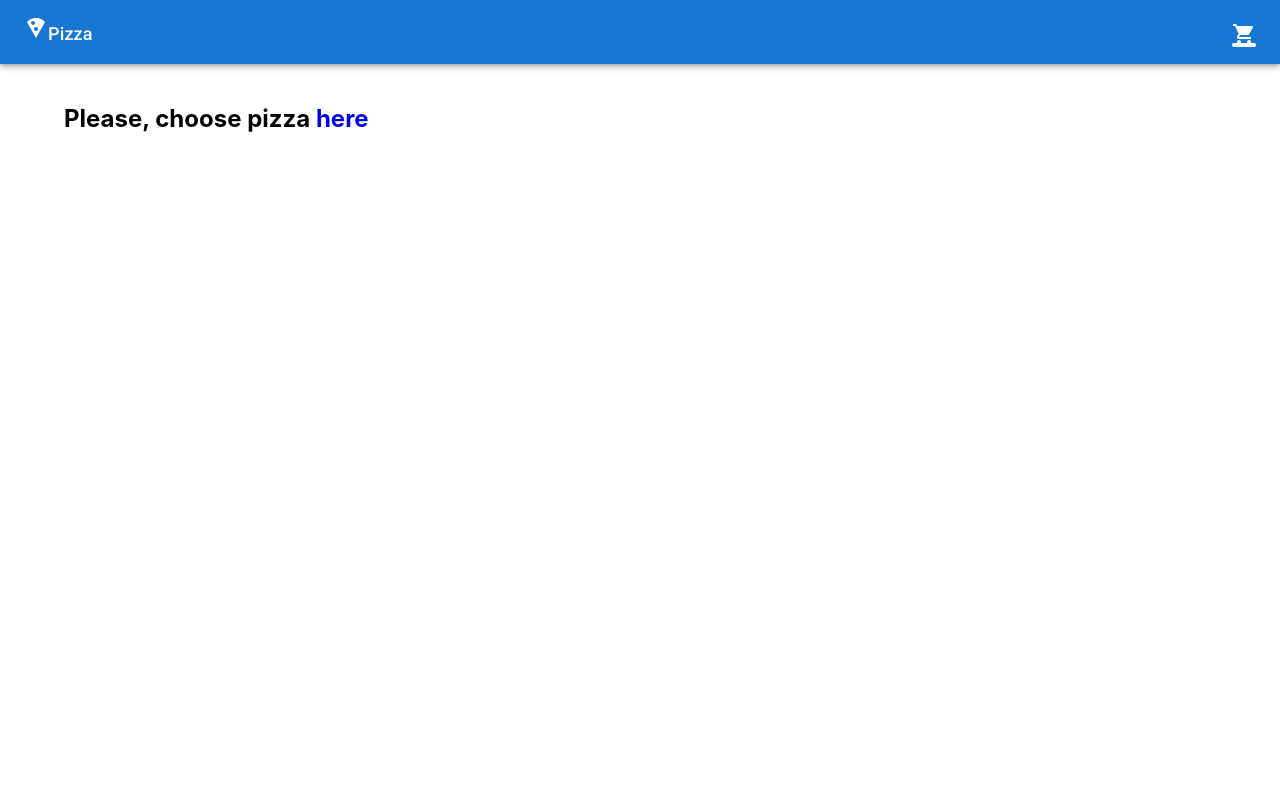
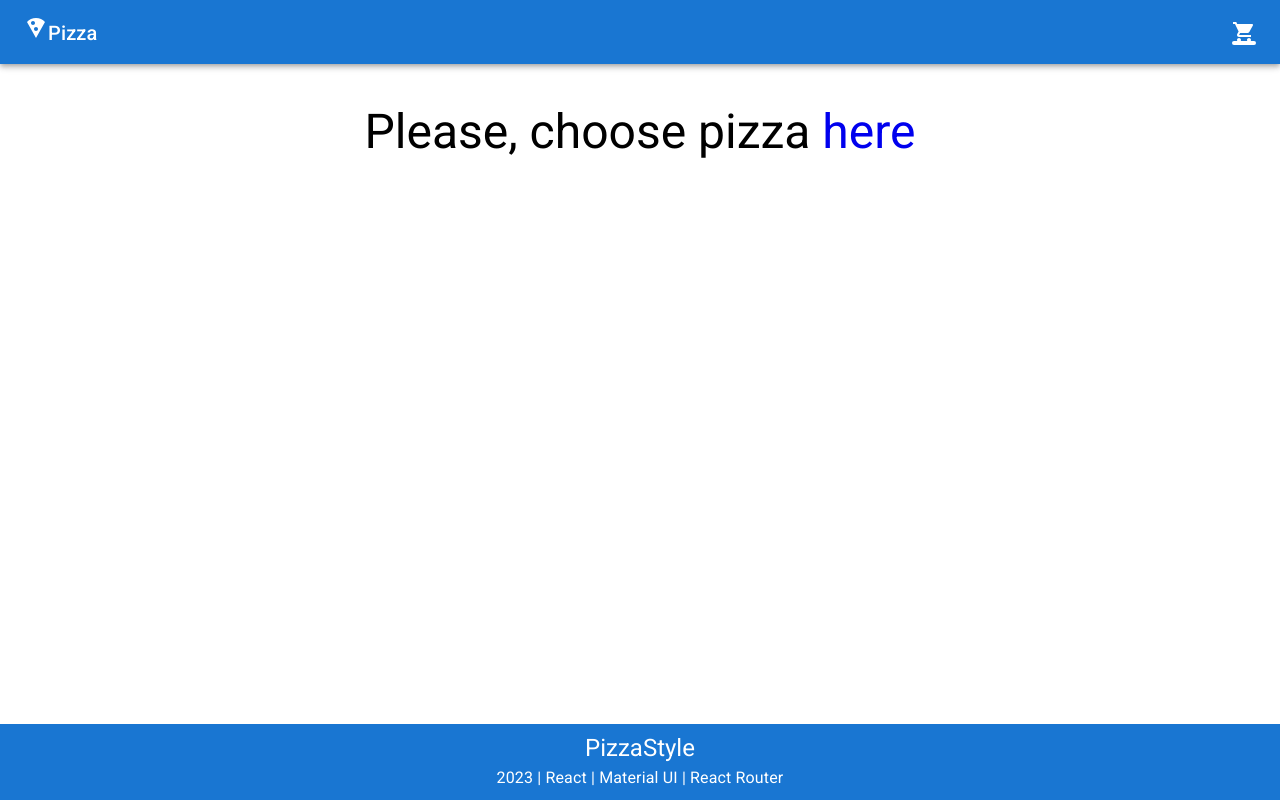
Before and after one commit to ivanytskyi2407/PizzaStyle, a React (Create React App) app: page /PizzaStyle/cart in a window 1280 px wide. Built offline with nearby package versions, Linux system fonts and the light colour scheme.

Commit message:
cartPage

```diff
--- a/public/index.html
+++ b/public/index.html
@@ -19,7 +19,6 @@
     <title>PizzaStyle</title>
   </head>
   <body>
-    <noscript>You need to enable JavaScript to run this app.</noscript>
     <div id="root"></div>
   </body>
 </html>
--- a/src/components/ButtonAppBar/ButtonAppBar.js
+++ b/src/components/ButtonAppBar/ButtonAppBar.js
@@ -3,6 +3,7 @@ import { useSelector } from 'react-redux';
 import { AppBar, Badge, Toolbar, Typography } from '@mui/material';
 import { NavLink, Outlet } from 'react-router-dom';
 import { LocalPizza, ShoppingCart } from '@mui/icons-material';
+import Footer from '../Footer/Footer';
 
 export default function ButtonAppBar() {
   const cart = useSelector((state) => state.pizzaStyle.cart);
@@ -11,51 +12,38 @@ export default function ButtonAppBar() {
   return (
     <>
       <AppBar position="static" sx={{ mb: 5 }}>
-        <Toolbar>
-          <Typography variant="h6" body1="span" sx={{ flexGrow: 1 }}>
+        <Toolbar sx={{ justifyContent: 'space-between' }}>
           <NavLink
             className={({ isActive }) => (isActive ? s.activeLink : s.link)}
             exact="true"
             to="/"
           >
+            <Typography
+              variant="h6"
+              body1="span"
+              sx={{
+                color: 'primary.contrastText',
+              }}
+            >
               <LocalPizza />
               Pizza
+            </Typography>
           </NavLink>
-          </Typography>
-          <Typography>
+
           <NavLink
             className={({ isActive }) => (isActive ? s.activeLink : s.link)}
             to="/cart"
           >
+            <Typography>
               <Badge color="secondary" badgeContent={cartSum}>
                 <ShoppingCart />
               </Badge>
+            </Typography>
           </NavLink>
-          </Typography>
         </Toolbar>
       </AppBar>
       <Outlet />
+      <Footer />
     </>
   );
 }
-//  <div className="container">
-//    <header className={s.header}>
-//      <NavLink
-//        exact="true"
-//        to="/"
-//        className={({ isActive }) => (isActive ? s.activeLink : s.link)}
-//      >
-//        Pizza
-//      </NavLink>
-//      <NavLink
-//        to="/cart"
-//        className={({ isActive }) => (isActive ? s.activeLink : s.link)}
-//      >
-//        {cartSum ? cartSum : null}
-//        Cart
-//      </NavLink>
-//    </header>
-//    <main>
-//      <Outlet />
-//    </main>
-//  </div>;
--- a/src/components/ButtonAppBar/ButtonAppBar.module.css
+++ b/src/components/ButtonAppBar/ButtonAppBar.module.css
@@ -2,7 +2,7 @@
   display: inline-block;
   text-decoration: none;
   font-weight: 500;
-  color: white;
+  color: inherit;
   font-size: 18px;
 }
 
@@ -12,7 +12,7 @@
   text-decoration: none;
   font-weight: 500;
   font-size: 18px;
-  color: white;
+  color: inherit;
 }
 .activeLink::after {
   position: absolute;
--- a/src/components/CartPage/CartCard/CartCard.js
+++ b/src/components/CartPage/CartCard/CartCard.js
@@ -1,17 +1,44 @@
-import s from './CartCard.module.css';
 import CartCounter from '../../CartCounter/CartCounter';
-function CartCart({ cart }) {
+import { useSelector } from 'react-redux';
+import {
+  Card,
+  CardMedia,
+  Grid,
+  CardContent,
+  Typography,
+  CardActions,
+} from '@mui/material';
+function CartCart() {
+  const cart = useSelector((state) => state.pizzaStyle.cart);
+
   return cart.map(({ id, title, description, price, image, quantity }) => {
     return (
-      <li key={id} className={s.card}>
-        <img src={image} alt={title} />
-        <div className={s.card__information}>
-          <h3 className={s.card__name}>{title}</h3>
-          <p>{description}</p>
-          <CartCounter id={id} />
-          <span>{price * quantity}UAH</span>
-        </div>
-      </li>
+      <Grid item xs={2} sm={4} md={4} key={id}>
+        <Card
+          sx={{
+            height: '100%',
+          }}
+        >
+          <CardMedia
+            image={image}
+            alt={title}
+            title={title}
+            sx={{
+              height: 350,
+            }}
+          />
+          <CardContent sx={{ height: 100 }}>
+            <Typography variant="h6" component="h3">
+              {title}
+            </Typography>
+            <Typography variant="body2">{description}</Typography>
+            <Typography variant="body1">{price * quantity}UAH</Typography>
+          </CardContent>
+          <CardActions>
+            <CartCounter id={id} />
+          </CardActions>
+        </Card>
+      </Grid>
     );
   });
 }
--- a/src/components/CartPage/CartList/CartList.js
+++ /dev/null
@@ -1,4 +0,0 @@
-import s from './CartList.module.css';
-export default function CartList({ children }) {
-  return <ul className={s.cards}>{children}</ul>;
-}
--- a/src/components/CartPage/CartList/CartList.module.css
+++ /dev/null
@@ -1,17 +0,0 @@
-.cards {
-  max-width: 1200px;
-  margin: 0 auto;
-  display: grid;
-  gap: 16px;
-}
-
-@media (min-width: 768px) {
-  .cards {
-    grid-template-columns: repeat(2, 1fr);
-  }
-}
-@media (min-width: 1280px) {
-  .cards {
-    grid-template-columns: repeat(3, 1fr);
-  }
-}
--- a/src/components/CartPage/CartPage.js
+++ b/src/components/CartPage/CartPage.js
@@ -1,32 +1,28 @@
 import { useSelector } from 'react-redux';
-import CartList from './CartList/CartList';
 import CartCard from './CartCard/CartCard';
 import { Link } from 'react-router-dom';
-import { useDispatch } from 'react-redux';
-import { makeAnOrder } from '../../redux/pizzaSlice';
-import { Container } from '@mui/material';
+import { Container, Grid, Typography } from '@mui/material';
+import MakeAnOrder from '../MakeAnOrder/MakeAnOrder';
 
 export default function CartPage() {
-  const dispatch = useDispatch();
   const cart = useSelector((state) => state.pizzaStyle.cart);
-  const totalSum = cart.reduce(
-    (acc, curr) => acc + curr.price * curr.quantity,
-    0
-  );
 
   return (
     <Container>
       {cart.length === 0 ? (
-        <h2>
+        <Typography variant="h3" align="center">
           Please, choose pizza <Link to="/">here</Link>
-        </h2>
+        </Typography>
       ) : (
         <>
-          <CartList>
-            <CartCard cart={cart} />
-          </CartList>
-          <h3>Total: {totalSum} UAH</h3>
-          <button onClick={() => dispatch(makeAnOrder())}>Make an order</button>
+          <Grid
+            container
+            spacing={{ xs: 2, md: 3 }}
+            columns={{ xs: 4, sm: 8, md: 12 }}
+          >
+            <CartCard />
+          </Grid>
+          <MakeAnOrder />
         </>
       )}
     </Container>
--- /dev/null
+++ b/src/components/Footer/Footer.js
@@ -0,0 +1,32 @@
+import { Box, Container, Grid, Typography } from '@mui/material';
+
+export const Footer = () => {
+  return (
+    <Box
+      sx={{
+        width: '100%',
+        height: 'auto',
+        backgroundColor: 'primary.main',
+        color: 'primary.contrastText',
+        paddingTop: 1,
+        paddingBottom: 1,
+        mt: 'auto',
+      }}
+    >
+      <Container maxWidth="lg">
+        <Grid container direction="column" alignItems="center">
+          <Grid item xs={12}>
+            <Typography variant="h5">PizzaStyle</Typography>
+          </Grid>
+          <Grid item xs={12}>
+            <Typography variant="subtitle1">
+              {`${new Date().getFullYear()} | React | Material UI | React Router`}
+            </Typography>
+          </Grid>
+        </Grid>
+      </Container>
+    </Box>
+  );
+};
+
+export default Footer;
--- /dev/null
+++ b/src/components/MakeAnOrder/MakeAnOrder.js
@@ -0,0 +1,29 @@
+import { makeAnOrder } from '../../redux/pizzaSlice';
+import { Box, Button, Typography } from '@mui/material';
+import { useDispatch, useSelector } from 'react-redux';
+
+export default function MakeAnOrder() {
+  const dispatch = useDispatch();
+  const cart = useSelector((state) => state.pizzaStyle.cart);
+
+  const totalSum = cart.reduce(
+    (acc, curr) => acc + curr.price * curr.quantity,
+    0
+  );
+  return (
+    <Box
+      sx={{
+        display: 'flex',
+        alignItems: 'center',
+        flexDirection: 'column ',
+        mt: 5,
+        mb: 5,
+      }}
+    >
+      <Typography variant="h5">Total: {totalSum} UAH</Typography>
+      <Button variant="contained" onClick={() => dispatch(makeAnOrder())}>
+        Make an order
+      </Button>
+    </Box>
+  );
+}
--- a/src/components/PizzaPage/PizzaCard/PizzaCard.js
+++ b/src/components/PizzaPage/PizzaCard/PizzaCard.js
@@ -8,27 +8,24 @@ import {
   CardContent,
   Typography,
   CardActions,
-  Box,
 } from '@mui/material';
 export default function PizzaCard({ pizzas }) {
   const cart = useSelector((state) => state.pizzaStyle.cart);
-
   return pizzas.map(({ id, title, description, price, image }) => {
     const isInCart = cart.some((item) => item.id === id);
 
     return (
       <Grid item xs={2} sm={4} md={4} key={id}>
         <Card sx={{ height: '100%' }}>
-          <Box sx={{ flexDirection: 'row' }}>
           <CardMedia
             image={image}
             alt={title}
             title={title}
             sx={{
-                height: 307,
+              height: 350,
             }}
           />
-            <CardContent>
+          <CardContent sx={{ height: 100 }}>
             <Typography variant="h6" component="h3">
               {title}
             </Typography>
@@ -38,7 +35,6 @@ export default function PizzaCard({ pizzas }) {
           <CardActions>
             {isInCart ? <CartCounter id={id} /> : <AddToCartButton id={id} />}
           </CardActions>
-          </Box>
         </Card>
       </Grid>
     );
--- a/src/components/PizzaPage/PizzaPage.js
+++ b/src/components/PizzaPage/PizzaPage.js
@@ -8,6 +8,7 @@ export default function Pizzas() {
     <Container>
       <Grid
         container
+        sx={{ mb: 2 }}
         spacing={{ xs: 2, md: 3 }}
         columns={{ xs: 4, sm: 8, md: 12 }}
       >
--- a/src/index.css
+++ b/src/index.css
@@ -1,4 +1,5 @@
 body {
+  height: 100%;
   margin: 0;
   font-family: -apple-system, BlinkMacSystemFont, 'Segoe UI', 'Roboto', 'Oxygen',
     'Ubuntu', 'Cantarell', 'Fira Sans', 'Droid Sans', 'Helvetica Neue',
@@ -6,7 +7,11 @@ body {
   -webkit-font-smoothing: antialiased;
   -moz-osx-font-smoothing: grayscale;
 }
-
+#root {
+  min-height: 100vh;
+  display: flex;
+  flex-direction: column;
+}
 code {
   font-family: source-code-pro, Menlo, Monaco, Consolas, 'Courier New',
     monospace;
@@ -34,18 +39,3 @@ ul {
   padding: 0px;
   margin: 0px;
 }
-
-.container {
-  margin: 0px auto;
-  padding: 0px 15px;
-  text-align: center;
-  @media screen and (min-width: 320px) {
-    width: 320px;
-  }
-  @media screen and (min-width: 768px) {
-    width: 768px;
-  }
-  @media screen and (min-width: 1280px) {
-    width: 1280px;
-  }
-}
```
Lines whose indentation alone changed are shown as unchanged.
